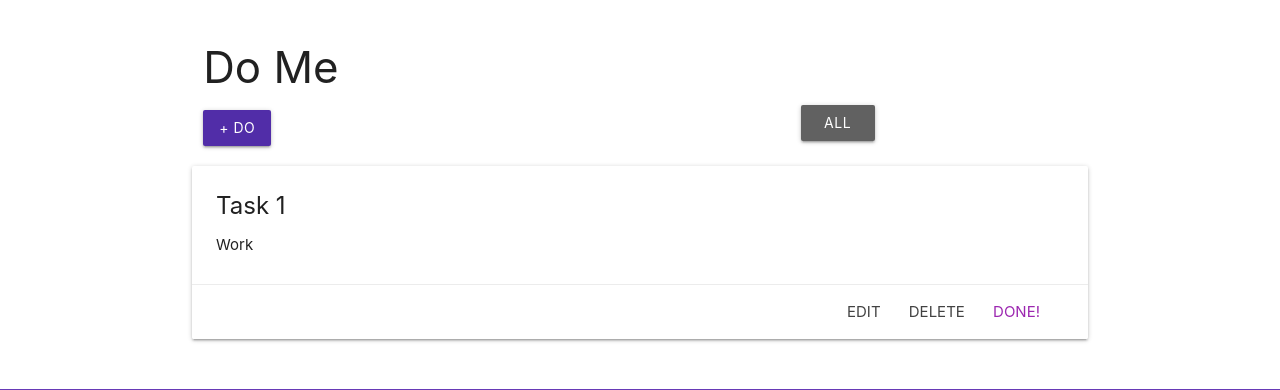
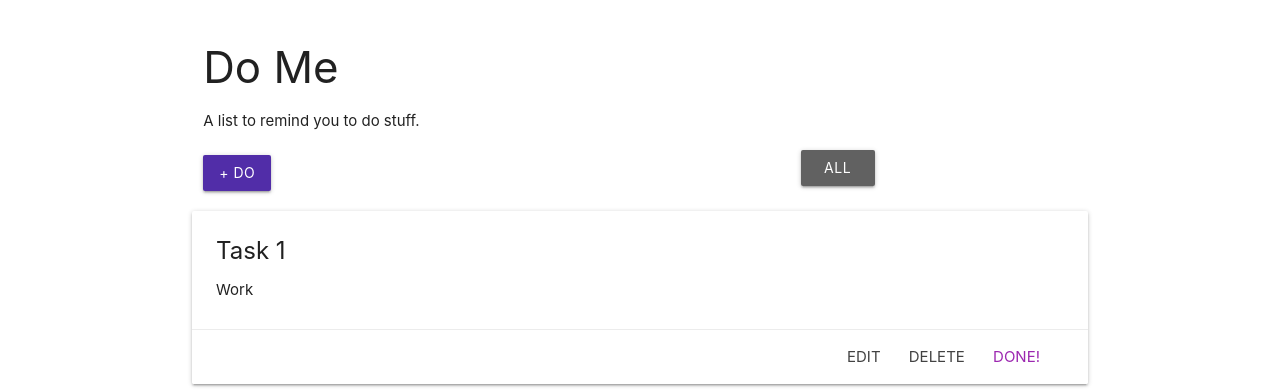
Before and after one commit to Git-Rekt-M8/PROSDEV_DoMe, a CodeIgniter app: page /database/ in a window 1280 px wide. Shown: the top 390 px of the page. Run offline with CodeIgniter, Linux system fonts and the light colour scheme; data comes from the database, SQL or seed files in the repository; some libraries are stand-ins or nearby versions.

Commit message:
Added short description

```diff
--- a/application/views/welcome_message.php
+++ b/application/views/welcome_message.php
@@ -26,6 +26,7 @@ defined('BASEPATH') OR exit('No direct script access allowed');
         <div class="row">
              <div class="col s12 m5 l8">
                  <h3>Do Me</h3>
+                 A list to remind you to do stuff.<br><br>
 
 
                  <ul id="dropdown2" class="dropdown-content grey">
@@ -75,7 +76,7 @@ defined('BASEPATH') OR exit('No direct script access allowed');
                       </form>
                     </div>
                   </nav-->
-                  <br><br><br><br>
+                  <br><br><br><br><br><br>
                   <a class="btn dropdown-button grey darken-2" href="#!" data-activates="dropdown2">
                       <?php
                       $chosenCategName = "All";
```
